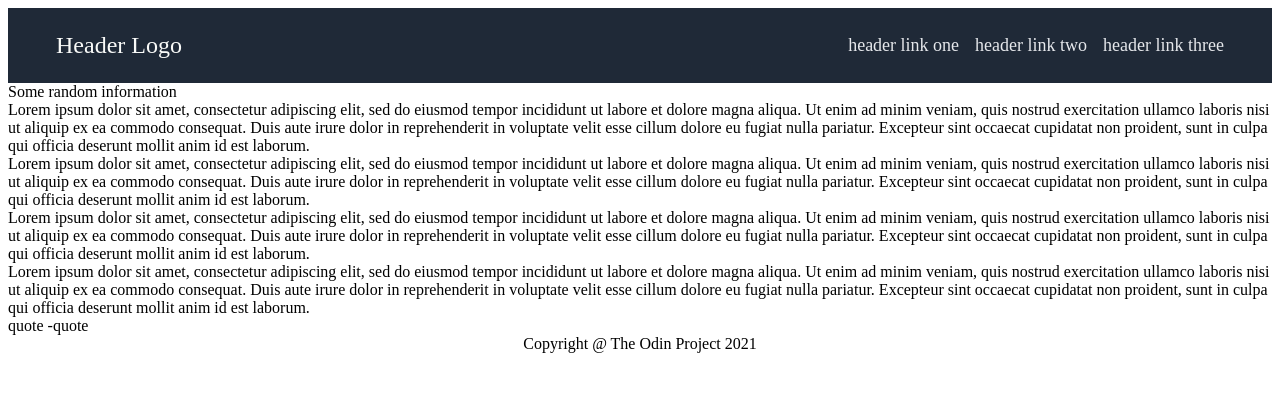
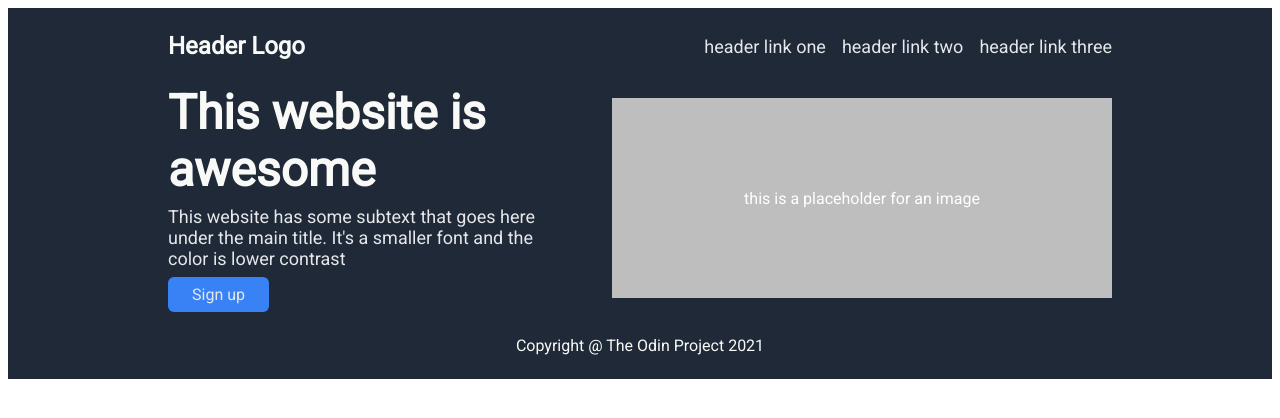
Before and after one commit to oliveryeo/landing-page, a plain HTML site: page index.html in a window 1280 px wide. Drawn offline with Linux system fonts and the light colour scheme.

Commit message:
progress on top-content

```diff
--- a/index.html
+++ b/index.html
@@ -3,7 +3,7 @@
     <head>
         <meta charset="utf-8">
         <link rel="stylesheet" href="styles.css">
-
+        <link href='http://fonts.googleapis.com/css?family=Roboto' rel='stylesheet' type='text/css'> <!-- Helps to input robot font family -->
         <title>Landing Page</title>
     </head>
 
@@ -18,19 +18,23 @@
         </div>
         <div class="content">
             <div class="top-content">
-                <div class="top-texts"></div>
-                <div class="top-image"></div>
+                <div class="top-texts">
+                    <div class="main-text">This website is awesome</div>
+                    <div class="secondary-text">This website has some subtext that goes here under the main title. It's a smaller font and the color is lower contrast</div>
+                    <div class="button">Sign up</div>
+                </div>
+                <div class="top-image">this is a placeholder for an image</div>
             </div>
             <div class="middle-content">
-                <div class="middle-title">Some random information</div>
+                <div class="middle-title"></div>
                 <div class="middle-images">
-                    <div class="card">Lorem ipsum dolor sit amet, consectetur adipiscing elit, sed do eiusmod tempor incididunt ut labore et dolore magna aliqua. Ut enim ad minim veniam, quis nostrud exercitation ullamco laboris nisi ut aliquip ex ea commodo consequat. Duis aute irure dolor in reprehenderit in voluptate velit esse cillum dolore eu fugiat nulla pariatur. Excepteur sint occaecat cupidatat non proident, sunt in culpa qui officia deserunt mollit anim id est laborum.</div>
-                    <div class="card">Lorem ipsum dolor sit amet, consectetur adipiscing elit, sed do eiusmod tempor incididunt ut labore et dolore magna aliqua. Ut enim ad minim veniam, quis nostrud exercitation ullamco laboris nisi ut aliquip ex ea commodo consequat. Duis aute irure dolor in reprehenderit in voluptate velit esse cillum dolore eu fugiat nulla pariatur. Excepteur sint occaecat cupidatat non proident, sunt in culpa qui officia deserunt mollit anim id est laborum.</div>
-                    <div class="card">Lorem ipsum dolor sit amet, consectetur adipiscing elit, sed do eiusmod tempor incididunt ut labore et dolore magna aliqua. Ut enim ad minim veniam, quis nostrud exercitation ullamco laboris nisi ut aliquip ex ea commodo consequat. Duis aute irure dolor in reprehenderit in voluptate velit esse cillum dolore eu fugiat nulla pariatur. Excepteur sint occaecat cupidatat non proident, sunt in culpa qui officia deserunt mollit anim id est laborum.</div>
-                    <div class="card">Lorem ipsum dolor sit amet, consectetur adipiscing elit, sed do eiusmod tempor incididunt ut labore et dolore magna aliqua. Ut enim ad minim veniam, quis nostrud exercitation ullamco laboris nisi ut aliquip ex ea commodo consequat. Duis aute irure dolor in reprehenderit in voluptate velit esse cillum dolore eu fugiat nulla pariatur. Excepteur sint occaecat cupidatat non proident, sunt in culpa qui officia deserunt mollit anim id est laborum.</div>
+                    <div class="card"></div>
+                    <div class="card"></div>
+                    <div class="card"></div>
+                    <div class="card"></div>
                 </div>
             </div>
-            <div class="quote">quote -quote</div>
+            <div class="quote"></div>
             <div class="sign-up"></div>
         </div>
         <div class="footer">Copyright @ The Odin Project 2021</div>
--- a/styles.css
+++ b/styles.css
@@ -2,18 +2,24 @@ body {
     display: flex;
     flex-direction: column;
     justify-content: space-between;
+    font-family: "Roboto", sans-serif;
+}
+
+.header, .footer {
+    padding: 24px 160px;
+    background-color: #1F2937;
+    color: #F9FAF8;
 }
 
 .header {
     display: flex;
     justify-content: space-between;
     align-items: center;
-    background-color: #1F2937;
-    padding: 24px 48px;
 }
 
 .header-logo {
     font-size: 24px;
+    font-weight: 800; /* Extra Bold */
     color: #F9FAF8;
 }
 
@@ -25,6 +31,48 @@ body {
 
 .top-content {
     flex: 1;
+    background-color: #1F2937;
+    padding: 0 160px;
+    display: flex;
+    justify-content: center;
+    align-items: center;
+    gap: 48px;
+}
+
+.top-texts {
+    display: flex;
+    flex-direction: column;
+    gap: 8px;
+}
+
+.top-image {
+    width: 500px;
+    height: 200px;
+    display: flex;
+    justify-content: center;
+    align-items: center;
+    color: white;
+    background-color: #BEBEBE;
+    flex-shrink: 0; /* Prevents image from shrinking */
+}
+
+.main-text {
+    font-size: 48px;
+    font-weight: 800; /* Extra Bold */
+    color: #F9FAF8;
+}
+
+.secondary-text {
+    font-size: 18px;
+    color: #E5E7EB;
+}
+
+.button {
+    color: #E5E7EB;
+    padding: 8px 24px;
+    background-color: #3882F6;
+    align-self: flex-start; /* Prevent button background color from stretching */
+    border-radius: 6px; /* Rounds the button */
 }
 
 .middle-content {
```
